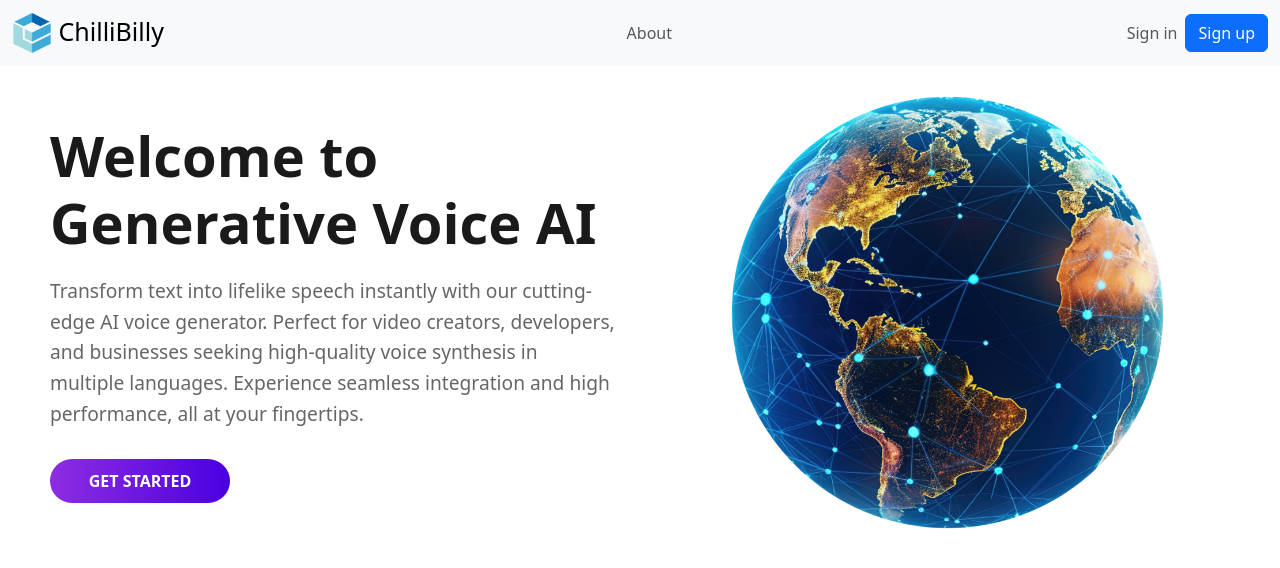
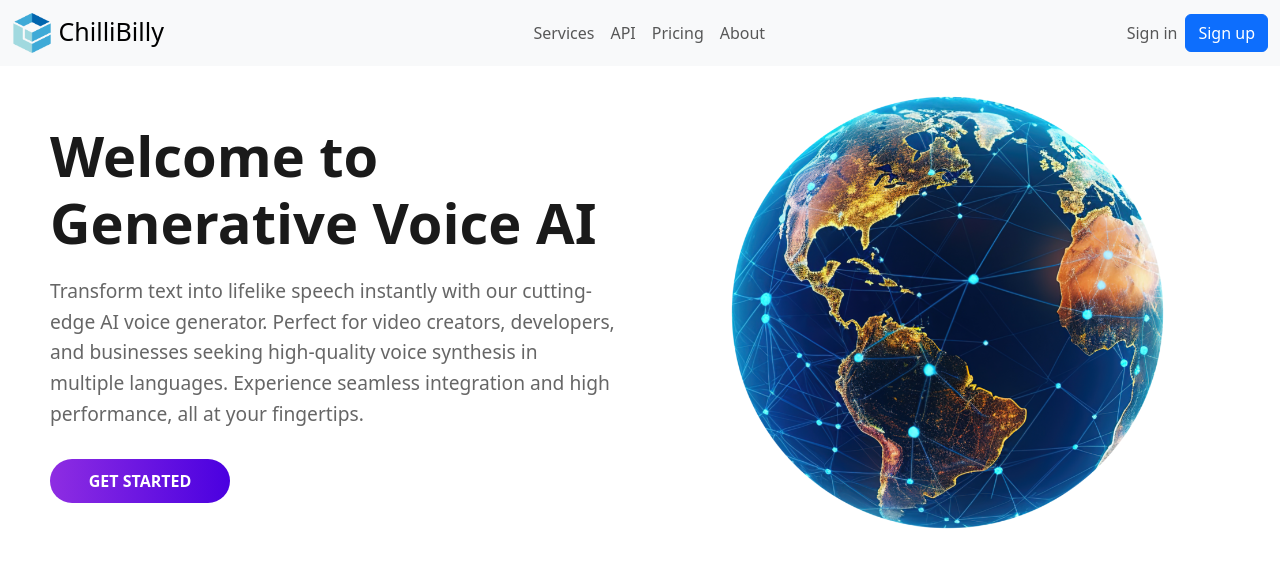
Before and after one commit to ChilliBilly/tortoise-frontend, a React (Create React App) app: page / in a window 1280 px wide. Shown: the top 568 px of the page. Built offline with nearby package versions, Linux system fonts and the light colour scheme; what redux-undo would draw is missing.

Commit message:
add navbar

```diff
--- a/src/component/home/TopNavbarComponent.js
+++ b/src/component/home/TopNavbarComponent.js
@@ -31,6 +31,9 @@ function TopNavbarComponent() {
                 <Navbar.Toggle aria-controls="basic-navbar-nav" />
                 <Navbar.Collapse id="basic-navbar-nav" className="justify-content-between">
                     <Nav className="mx-auto">
+                        <Nav.Link href="#services" className="nav-item">Services</Nav.Link>
+                        <Nav.Link href="#api" className="nav-item">API</Nav.Link>
+                        <Nav.Link href="#pricing" className="nav-item">Pricing</Nav.Link>
                         <Nav.Link href="#about" className="nav-item">About</Nav.Link>
                     </Nav>
                     <Nav className="ml-auto d-flex align-items-center">
```
